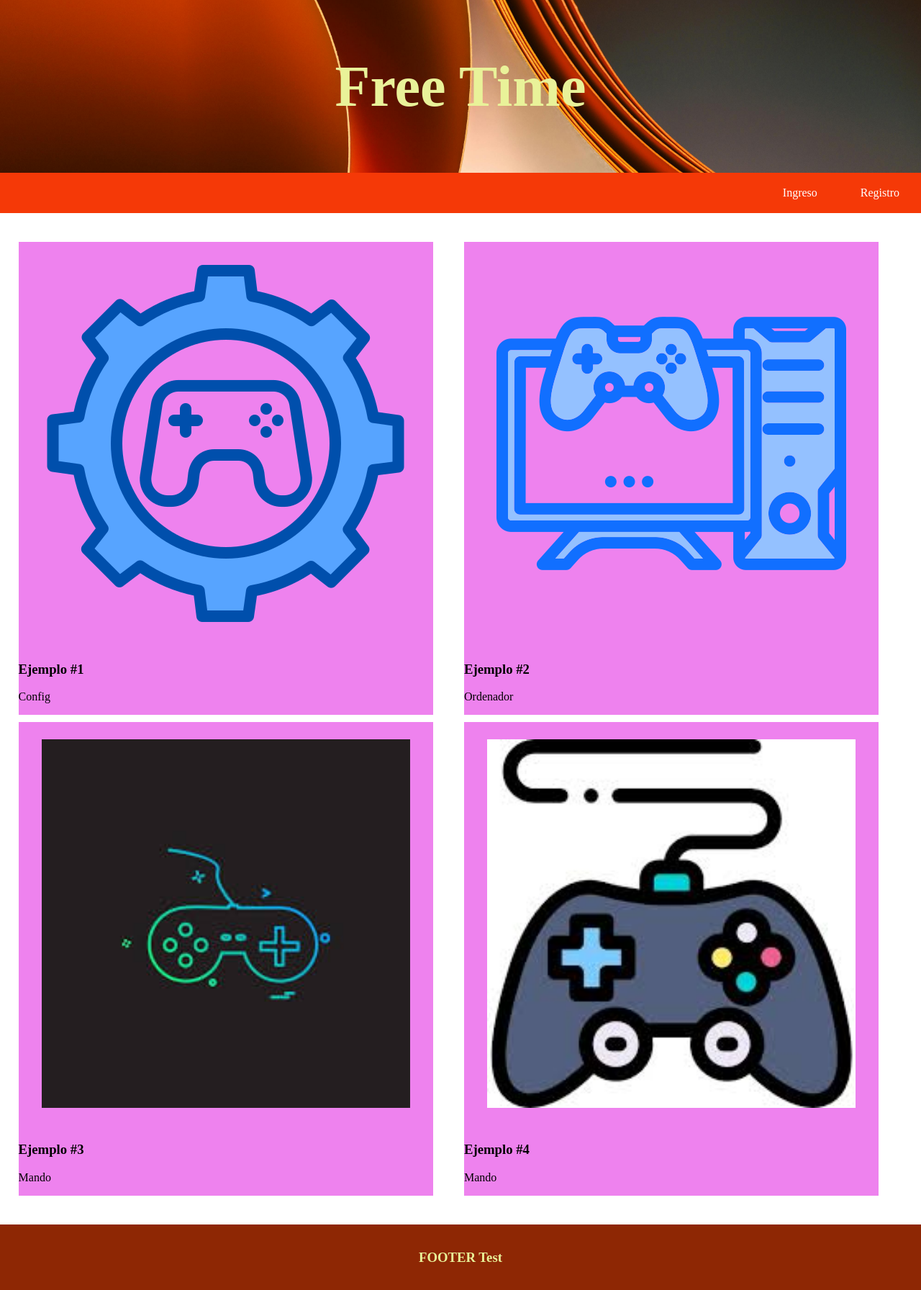
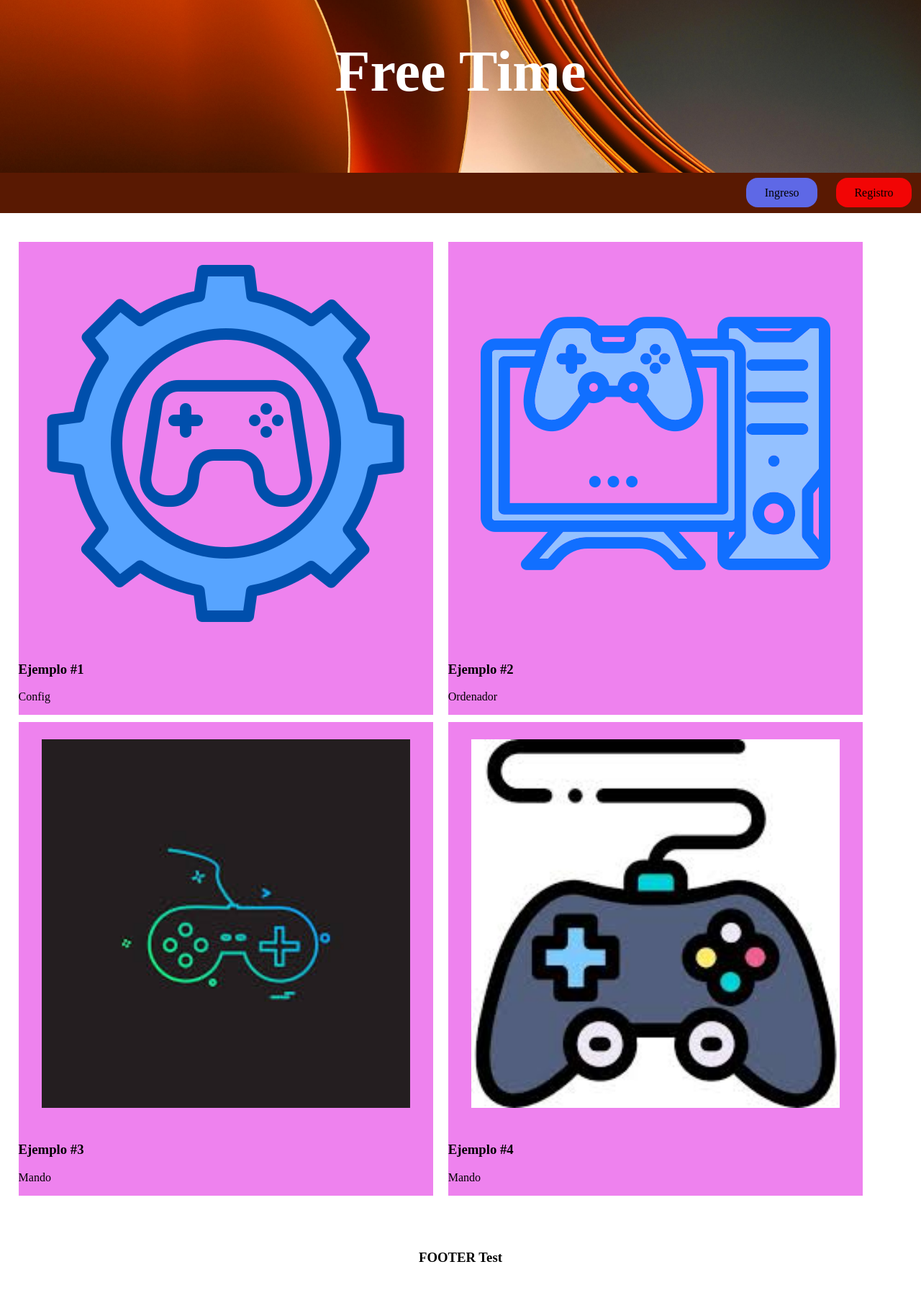
Before and after one commit to Emori03/FreeTime, a PHP site: page / in a window 1280 px wide. Shown: the whole page at 72% size. Run offline with PHP 8.4, Linux system fonts and the light colour scheme; some libraries are stand-ins or nearby versions.

Commit message:
Cambios en el estilo

```diff
--- /dev/null
+++ b/CSS/index.css
@@ -0,0 +1,199 @@
+:root {
+    --color-principal: #591902;
+    --color-red: #F20505;
+    --color-white: #ffffff;
+    --color-black: #353a40;
+    --color-gray: #91a5a7;
+    --color-purple: #5e68e6;
+    --color-orange: #cd873c;
+}
+
+body {
+    height: 100%;
+    margin: 0;
+    display: grid;
+    grid-template-areas:
+    "head head head"
+    "nav nav nav"
+    "content content content"
+    "foot foot foot"
+    ;
+}
+
+header {
+    grid-area: head;
+    background-image: url('../IMG/pexels-jakubzerdzicki-28820768.jpg');
+    background-size: cover;
+    background-position: center;
+    height: 30vh;
+    color: var(--color-white);
+    font-size: 2.5em;
+    text-align: center;
+}
+
+nav {
+    grid-area: nav;
+    background-color: var(--color-principal);
+    height: auto;
+    min-height: 7vh;
+    align-content: center;
+}
+
+nav ul {
+    display: flex;
+    justify-content: flex-end;
+    margin: 0;
+}
+
+nav ul li {
+    list-style: none;
+    margin: 0 1vw;
+}
+
+nav ul li #login {
+    background-color: var(--color-purple);
+    padding: 1.5vh 2vw;
+    border-radius: 1em;
+}
+
+nav ul li #register {
+    background-color: var(--color-red);
+    padding: 1.5vh 2vw;
+    border-radius: 1em;
+}
+
+.content {
+    flex: 1;
+    margin: 0;
+    height: auto;
+    min-height: 60vh;
+}
+
+.content aside {
+    display: none;
+    background-color: var(--color-principal);
+    color: var(--color-contraste);
+    padding: 2vh 2vw 2vh 0;
+    height: 100%;
+    width: auto;
+    max-width: 20vw;
+    position: absolute;
+    left: 0;
+    z-index: 1;
+}
+
+.content aside ul {
+    padding: 2vw;
+}
+
+.content aside ul li {
+    margin: 0 0 1vh 0;
+}
+
+.content aside ul li a {
+    color: var(--color-contraste);
+    text-decoration: none;
+}
+
+.content section {
+    padding: 5vh 2vw 5vh 2vw;
+    display: grid;
+    grid-template-columns: repeat(2, 1fr);
+    grid-gap: 10px;
+}
+
+.content section article {
+    background-color: violet;
+    max-width: 45vw;
+}
+
+.content section article img {
+    width: 40vw;
+    padding: 3vh 2.5vw 3vh 2.5vw;
+}
+
+footer {
+    grid-area: foot;
+    background-color: var(--color-secundario);
+    color: var(--color-contraste);
+    text-align: center;
+    padding: 1em;
+}
+
+.modal {
+    display: none;
+}
+
+.modal header {
+    max-height: 10vh;
+}
+
+.modal form {
+    max-width: 400px;
+    margin-top: 3vh;
+    padding: 20px;
+    border-radius: 8px;
+    box-shadow: 0 2px 10px rgba(0, 0, 0, 0.1);
+}
+
+.modal form h3 {
+    margin: 0 0 2vh 0;
+}
+
+.modal form .inputGroup {
+    position: relative;
+    margin-bottom: 20px;
+}
+
+.modal form .inputGroup span {
+    position: absolute;
+    left: 10px;
+    top: 50%;
+    transform: translateY(-50%);
+    color: #888;
+}
+
+.modal form .inputGroup input {
+    width: 80%;
+    padding: 10px 10px 10px 40px;
+    border: 1px solid #ccc;
+    border-radius: 2rem 2rem 2rem 2rem;
+    font-size: 16px;
+}
+
+.modal form .inputGroup input:focus {
+    border-color: #f53907;
+    outline: none;
+}
+
+.modal form .buttonGroup {
+    display: flex;
+    justify-content: center;
+    gap: 10px;
+}
+
+.modal form .buttonGroup button {
+    width: 100%;
+    padding: 10px;
+    background-color: #2ff507;
+    color: white;
+    border: none;
+    border-radius: 5px;
+    font-size: 16px;
+    cursor: pointer;
+}
+.modal form .buttonGroup button[type="reset"] {
+    width: 100%;
+    padding: 10px;
+    background-color: #f50707;
+    color: white;
+    border: none;
+    border-radius: 5px;
+    font-size: 16px;
+    cursor: pointer;
+}
+
+.modal form .buttonGroup button:hover {
+    background-color: #fae4d1;
+    color: #f53907;
+}
--- a/CSS/main.css
+++ b/CSS/main.css
@@ -1,88 +1,68 @@
 :root {
-    --color-principal: #f53907;
-    --color-principal-secundario: #fae4d1;
-    --color-secundario: #8e2704;
-    --color-secundario-secundario: #8e5a44;
-    --color-contraste: #e9f299;
+    --color-principal: #591902;
+    --color-secundario: #9F3B00;
+    --color-red: #F20505;
+    --color-white: #ffffff;
+    --color-black: #353a40;
+    --color-gray: #91a5a7;
+    --color-purple: #5e68e6;
+    --color-orange: #cd873c;
 }
 
 body {
     height: 100%;
     margin: 0;
-    display: flex;
-    flex-direction: column;
+    display: grid;
+    grid-template-areas:
+    "head head head"
+    "nav nav nav"
+    "aside content content"
+    "foot foot foot"
+    ;
 }
 
 header {
+    grid-area: head;
     background-image: url('../IMG/pexels-jakubzerdzicki-28820768.jpg');
     background-size: cover;
     background-position: center;
     height: 30vh;
-    display: flex;
-    justify-content: center;
-    align-items: center;
-    color: var(--color-contraste);
+    color: var(--color-white);
     font-size: 2.5em;
     text-align: center;
 }
 
 nav {
+    grid-area: nav;
     background-color: var(--color-principal);
-    height: 7vh;
+    height: auto;
+    min-height: 7vh;
+    align-content: center;
+}
+
+nav img {
+    height: 6vh;
+    margin: 0 1vw;
+}
+
+.content {
+    background-color: var(--color-black);
+    margin: 0;
+    width: 100vw;
+    min-height: 60vh;
     display: flex;
     align-items: center;
 }
 
-nav img {
+.content aside {
+    grid-area: aside;
+    display: none;
     background-color: var(--color-secundario);
-    height: 7vh;
-    padding: 0 1vw;
-    border-radius: 0 0 1rem 0;
-}
-
-nav ul {
-    list-style-type: none;
-    padding: 0;
-    margin: 0;
-    display: flex;
-    justify-content: flex-end;
-    flex-grow: 1;
-}
-
-nav ul li {
-    padding: 0 15px;
-    display: flex;
-    align-items: center;
-}
-
-nav ul li:hover {
-    height: 7vh;
-    background-color: var(--color-secundario);
-}
-
-nav ul li a {
-    color: white;
-    text-decoration: none;
-    padding: 10px 15px;
-}
-
-.content {
-    flex: 1;
-    margin: 0;
-    height: auto;
+    color: var(--color-white);
+    padding: 2vh 2vw 2vh 0;
     min-height: 60vh;
-}
-
-.content aside {
-    display: none;
-    background-color: var(--color-principal);
-    color: var(--color-contraste);
-    padding: 2vh 2vw 2vh 0;
-    height: 100%;
-    width: auto;
     max-width: 20vw;
-    position: absolute;
-    left: 0;
+    height: max-content;
     z-index: 1;
 }
 
@@ -100,103 +80,34 @@
 }
 
 .content section {
-    padding: 5vh 2vw 5vh 2vw;
+    grid-area: content;
+    padding: 5vh 2vw;
     display: grid;
-    grid-template-columns: repeat(2, 1fr);
+    justify-content: center;
+    grid-template-columns: repeat(4, 20vw);
     grid-gap: 10px;
 }
 
 .content section article {
-    background-color: violet;
-    max-width: 45vw;
+    background-color: var(--color-gray);
+    border-radius: 2em;
+    height: min-content;
+    display: flex;
+    justify-content: center;
 }
 
 .content section article img {
-    width: 40vw;
-    padding: 3vh 2.5vw 3vh 2.5vw;
+    width: 90%;
+}
+
+.content section article div {
+    position: absolute;
 }
 
 footer {
-    background-color: var(--color-secundario);
-    color: var(--color-contraste);
+    grid-area: foot;
+    background-color: var(--color-principal);
+    color: var(--color-white);
     text-align: center;
     padding: 1em;
 }
-
-.modal {
-    display: none;
-}
-
-.modal header {
-    max-height: 10vh;
-}
-
-.modal form {
-    max-width: 400px;
-    margin-top: 3vh;
-    padding: 20px;
-    border-radius: 8px;
-    box-shadow: 0 2px 10px rgba(0, 0, 0, 0.1);
-}
-
-.modal form h3 {
-    margin: 0 0 2vh 0;
-}
-
-.modal form .inputGroup {
-    position: relative;
-    margin-bottom: 20px;
-}
-
-.modal form .inputGroup span {
-    position: absolute;
-    left: 10px;
-    top: 50%;
-    transform: translateY(-50%);
-    color: #888;
-}
-
-.modal form .inputGroup input {
-    width: 80%;
-    padding: 10px 10px 10px 40px;
-    border: 1px solid #ccc;
-    border-radius: 2rem 2rem 2rem 2rem;
-    font-size: 16px;
-}
-
-.modal form .inputGroup input:focus {
-    border-color: #f53907;
-    outline: none;
-}
-
-.modal form .buttonGroup {
-    display: flex;
-    justify-content: center;
-    gap: 10px;
-}
-
-.modal form .buttonGroup button {
-    width: 100%;
-    padding: 10px;
-    background-color: #2ff507;
-    color: white;
-    border: none;
-    border-radius: 5px;
-    font-size: 16px;
-    cursor: pointer;
-}
-.modal form .buttonGroup button[type="reset"] {
-    width: 100%;
-    padding: 10px;
-    background-color: #f50707;
-    color: white;
-    border: none;
-    border-radius: 5px;
-    font-size: 16px;
-    cursor: pointer;
-}
-
-.modal form .buttonGroup button:hover {
-    background-color: #fae4d1;
-    color: #f53907;
-}
--- a/index.html
+++ b/index.html
@@ -5,7 +5,7 @@
     <meta name="viewport" content="width=device-width, initial-scale=1.0">
     <title>Bienvenido</title>
     <link rel="icon" href="./IMG/316319.png" type="image/x-icon">
-    <link rel="stylesheet" href="./CSS/main.css">
+    <link rel="stylesheet" href="./CSS/index.css">
     <link rel="stylesheet" href="./CDN/jquery-ui-1.14.1.custom/jquery-ui.css">
     <link rel="stylesheet" href="./CDN/fontawesome-free-6.6.0-web/css/all.min.css">
     <link rel="stylesheet" href="./CDN/sweetalert2.min.css">
```
Also changed, not shown: 1 other file.
